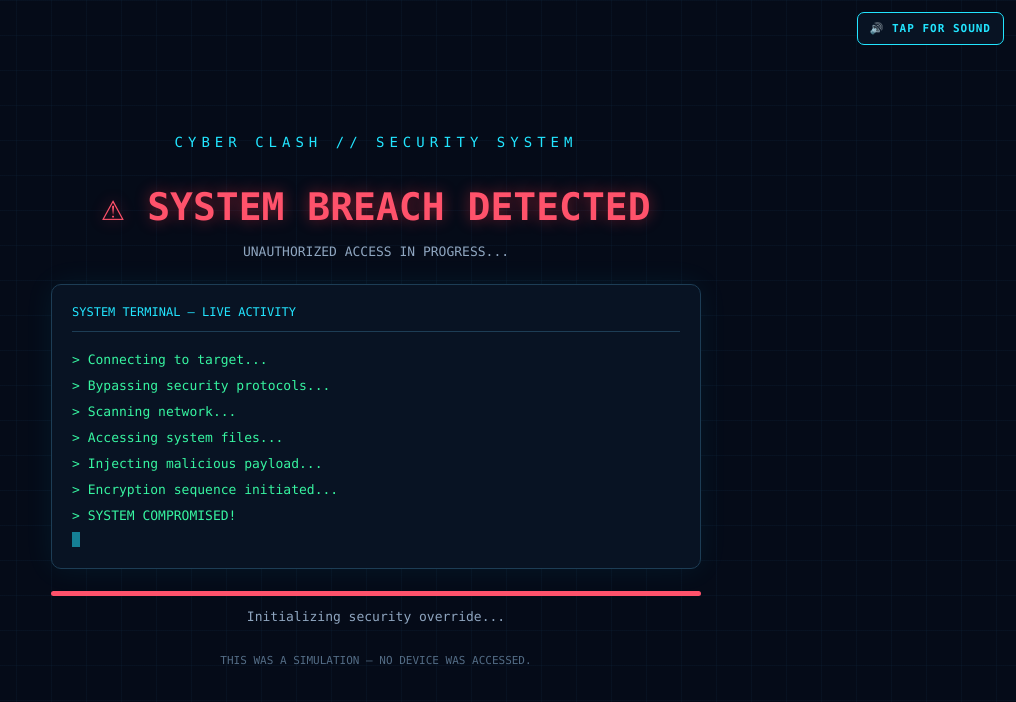
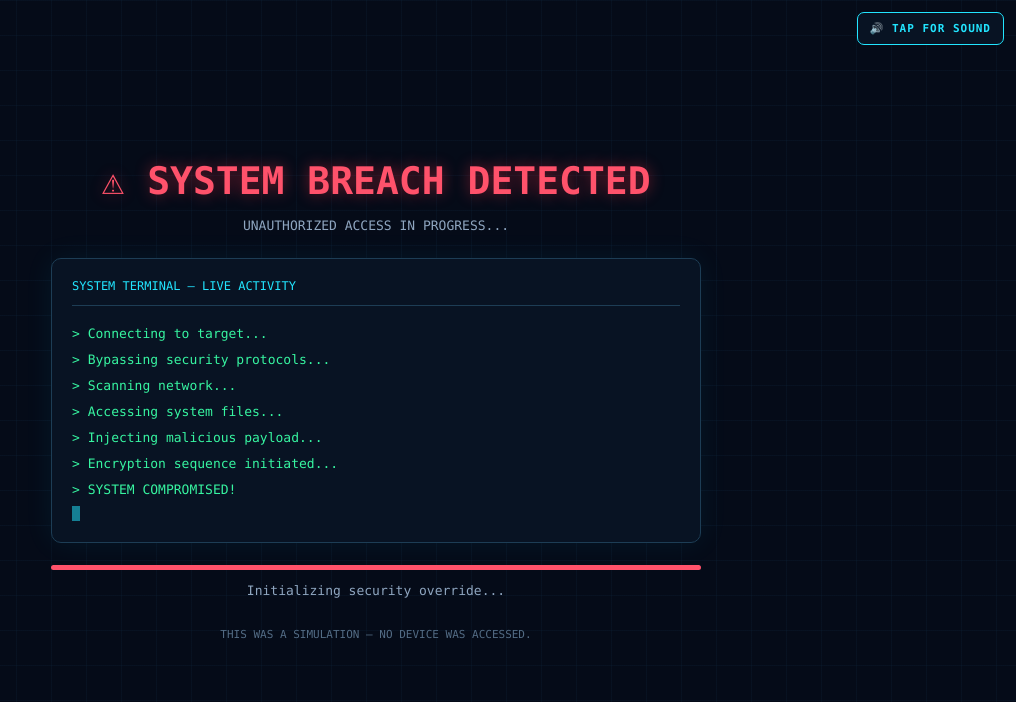
Before and after one commit to l-ctrl887/Cyber_Clash, a plain HTML site: page qr_surprise.html in a window 1280 px wide. Shown: the whole page, without its empty margins (264-1280 px from the left). Drawn offline with Linux system fonts and the light colour scheme.

Commit message:
Update qr_surprise.html

```diff
--- a/qr_surprise.html
+++ b/qr_surprise.html
@@ -183,8 +183,6 @@ button:hover{
 
 <main class="container">
 
-<div class="logo">CYBER CLASH // SECURITY SYSTEM</div>
-
 <section id="attack">
 
 <div class="alert">⚠ SYSTEM BREACH DETECTED</div>
```
